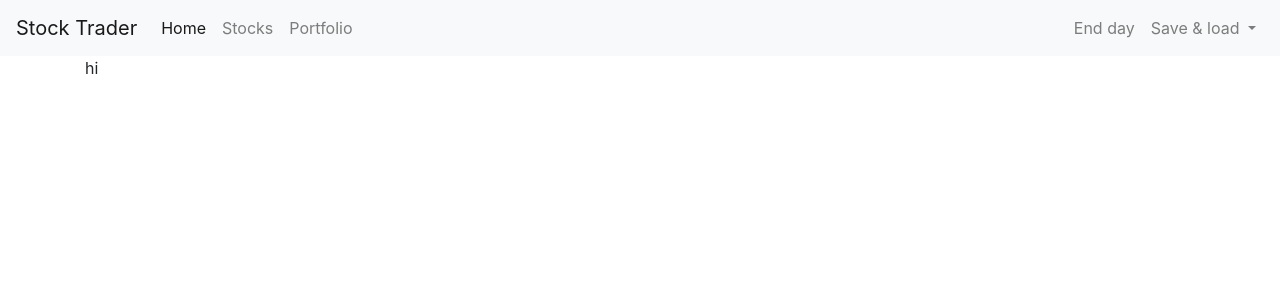
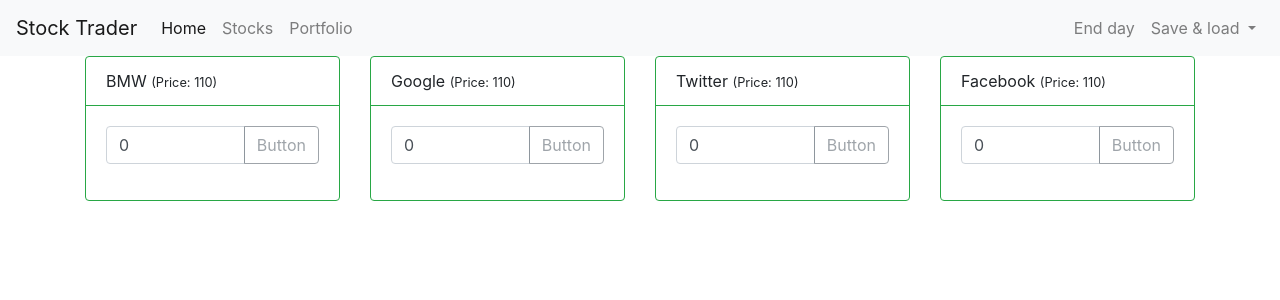
Before and after one commit to karyhm/stock-trader-vue, a Vue app: page /stocks in a window 1280 px wide. Shown: the top 300 px of the page. Built offline with nearby package versions, Linux system fonts and the light colour scheme.

Commit message:
INIZIALIZA LOS STOCKS

```diff
--- a/src/App.vue
+++ b/src/App.vue
@@ -3,16 +3,19 @@
 		<app-header></app-header>
 		<div class="container">
 			<router-view></router-view>
-			hi
 		</div>
 	</div>
 </template>
 
 <script>
 import Header from './components/layout/Header.vue'
+
 export default {
 	components: {
 		appHeader: Header
+	},
+	created () {
+		this.$store.dispatch('initStocks')
 	}
 }
 </script>
```
